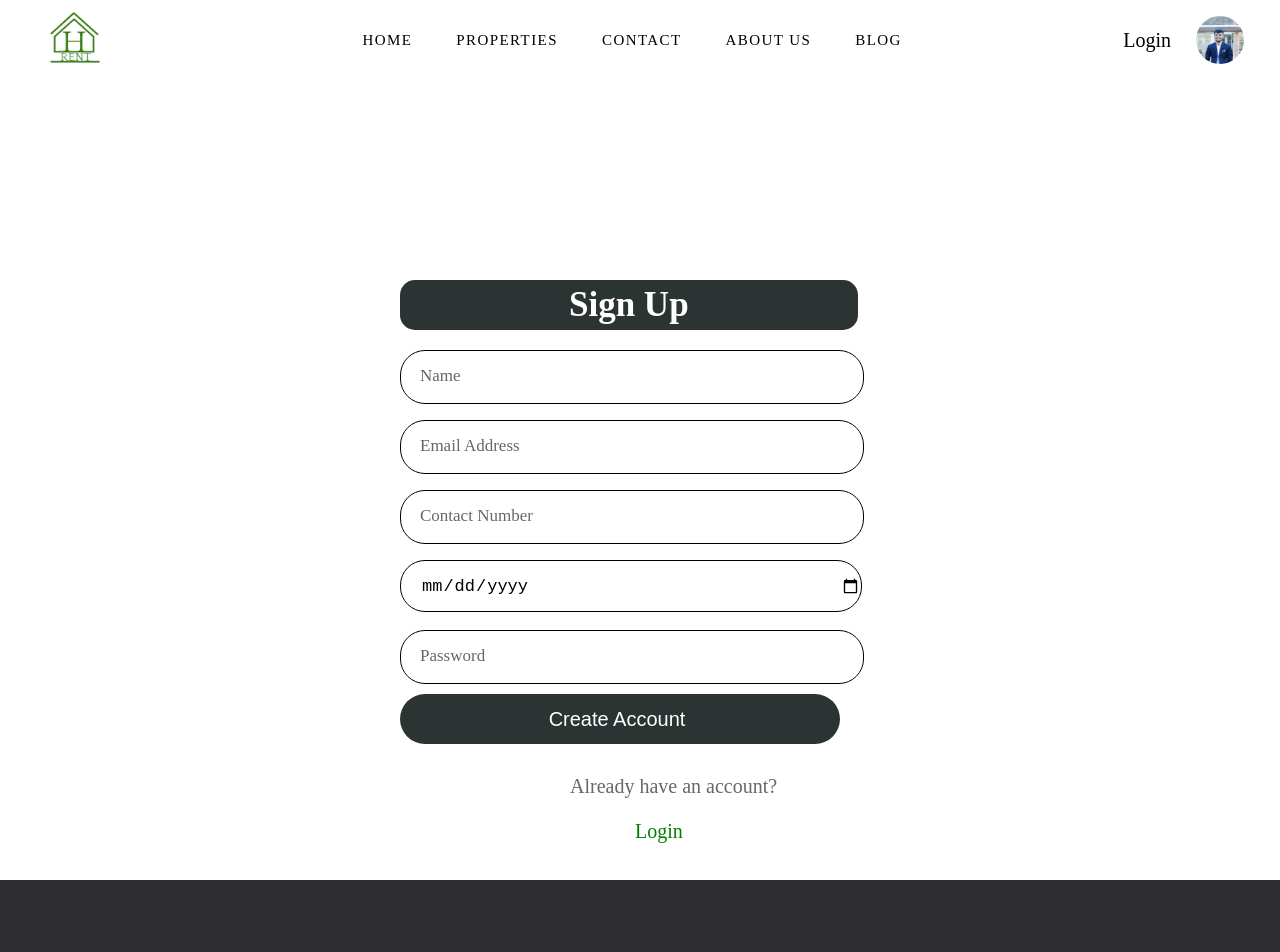
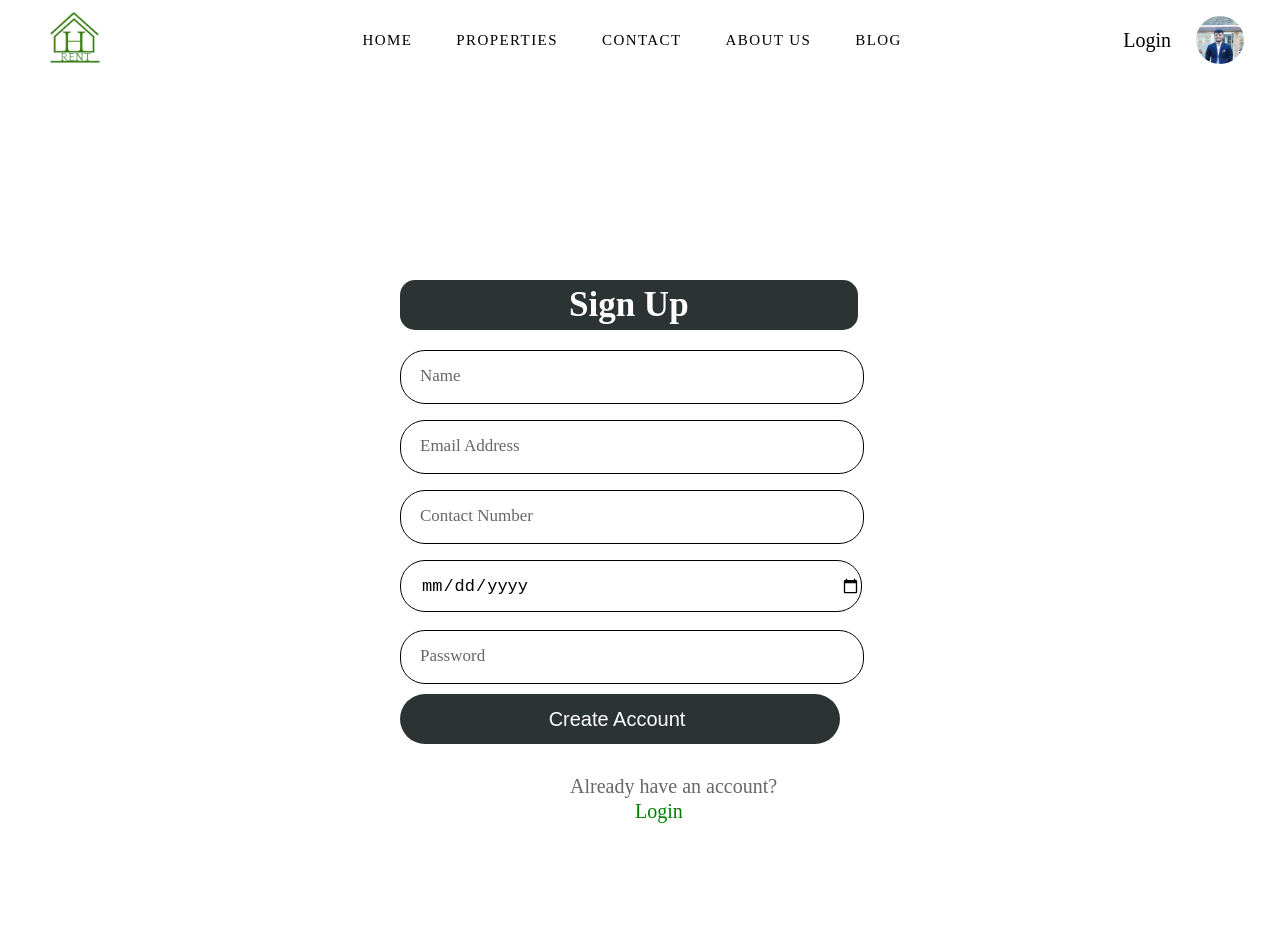
Before and after one commit to phirojshah/House-Rent, a React (Create React App) app: page /SignUp in a window 1280 px wide. Shown: the top 952 px of the page. Built offline with nearby package versions, Linux system fonts and the light colour scheme.

Commit message:
Fixed the page refreshment issue

```diff
--- a/src/Components/ContactUs.css
+++ b/src/Components/ContactUs.css
@@ -8,7 +8,7 @@
     justify-content: center;
     align-items: center;
     flex-direction: column;
-    background: url(F:\House-Rent\house-rent\public\images\contact.jpg);
+    background: url(E:\New folder\House-Rent\public\images\contact.jpg);
     background-size: cover;
 }
 
--- a/src/Components/Login.css
+++ b/src/Components/Login.css
@@ -5,6 +5,7 @@
     display: flex;
     flex-direction: column;
     padding-left: 400px;
+    padding-bottom: 200px;
 
 
 }
--- a/src/Components/Login.js
+++ b/src/Components/Login.js
@@ -1,5 +1,6 @@
 import React from "react";
 import "./Login.css";
+import { NavLink } from "react-router-dom";
 
 function Login() {
   return (
@@ -28,7 +29,9 @@ function Login() {
         </div>
         <div className="signup-link">
           {" "}
-          <a href="/Signup">Signup now</a>
+          <NavLink className="/Signup" to="/Signup">
+            Signup now
+          </NavLink>
         </div>
       </form>
     </div>
--- a/src/Components/Nav.js
+++ b/src/Components/Nav.js
@@ -1,32 +1,33 @@
 import React from "react";
 import styled from "styled-components";
+import { NavLink } from "react-router-dom";
 
 function Nav() {
   return (
     <Container>
       <Logo src="/images/logo.jpg " />
       <NavMenu>
-        <a href="/">
+        <NavLink to="/">
           <span> HOME</span>
-        </a>
+        </NavLink>
 
-        <a>
+        <NavLink>
           <span> PROPERTIES</span>
-        </a>
-        <a href="/Contact">
+        </NavLink>
+        <NavLink to="/Contact">
           <span> CONTACT</span>
-        </a>
-        <a href="/AboutUS">
+        </NavLink>
+        <NavLink to="/AboutUS">
           <span> ABOUT US</span>
-        </a>
-        <a>
+        </NavLink>
+        <NavLink>
           <span> BLOG</span>
-        </a>
+        </NavLink>
       </NavMenu>
       <Login>
-        <a href="/Login">
+        <NavLink to="/Login">
           <span>Login</span>
-        </a>
+        </NavLink>
       </Login>
       <UsrImg src="/images/profile.jpg " />
     </Container>
--- a/src/Components/Signup.css
+++ b/src/Components/Signup.css
@@ -15,7 +15,7 @@
     margin-top: 20px;
     position: relative;
   }
-  .login-link a{
+  .login-link {
     color: green;
     text-decoration: none;
   }
--- a/src/Components/Signup.js
+++ b/src/Components/Signup.js
@@ -1,5 +1,6 @@
 import React from "react";
 import "./Signup.css";
+import { NavLink } from "react-router-dom";
 function Signup() {
   return (
     <div className="wrapper">
@@ -31,8 +32,10 @@ function Signup() {
           <div className="already_account" href="/">
             Already have an account?
           </div>
-          <div className="login-link">
-            <a href="/Login">Login</a>
+          <div>
+            <NavLink className="login-link" to="/Login">
+              Login
+            </NavLink>
           </div>
         </div>
       </form>
```
